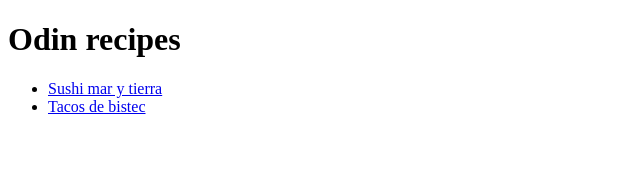
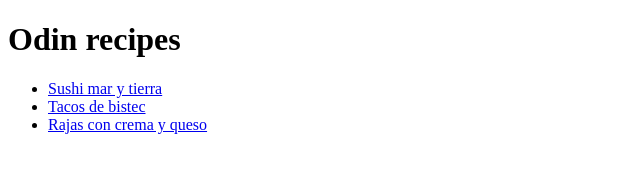
Before and after one commit to AlraxRP/odin-recipies, a plain HTML site: page index.html in a window 1280 px wide. Shown: the whole page, without its empty margins (0-640 px from the left). Drawn offline with Linux system fonts and the light colour scheme.

Commit message:
Agrega tercera receta al index y su imagen

```diff
--- a/index.html
+++ b/index.html
@@ -9,6 +9,7 @@
         <ul>
             <li><a href="recipes/sushi-mar-y-tierra.html">Sushi mar y tierra</a></li>
             <li><a href="recipes/tacos-bistec.html">Tacos de bistec</a></li>
+            <li><a href="recipes/rajas-con-crema-y-queso.html">Rajas con crema y queso</a></li>
         </ul>
     </body>
 </html>
```
Also changed, not shown: img/rajas-con-crema-y-queso.jpg (added).
